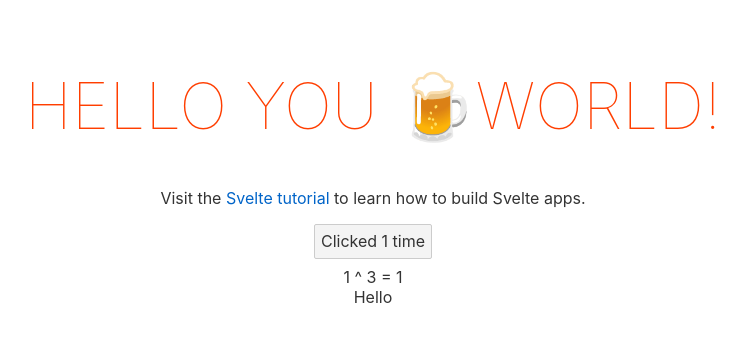
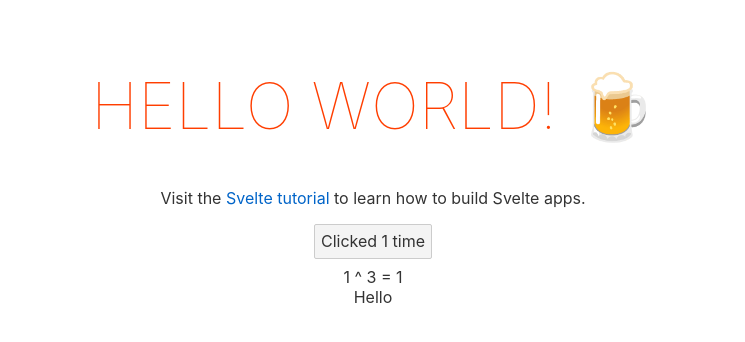
Before and after one commit to aaron-s-brown/board-game-designer, a Svelte app: page / in a window 1280 px wide. Shown: the top 342 px of the page, without its empty margins (267-1012 px from the left). Built offline with nearby package versions, Linux system fonts and the light colour scheme.

Commit message:
fixed the beer.

```diff
--- a/src/App.svelte
+++ b/src/App.svelte
@@ -4,7 +4,7 @@
 </script>
 
 <main>
-	<h1>Hello You 🍺{name}!</h1>
+	<h1>Hello {name}! 🍺 </h1>
 	<p>Visit the <a href="https://svelte.dev/tutorial">Svelte tutorial</a> to learn how to build Svelte apps.</p>
 	<AaronButton/>
 	Hello
```
